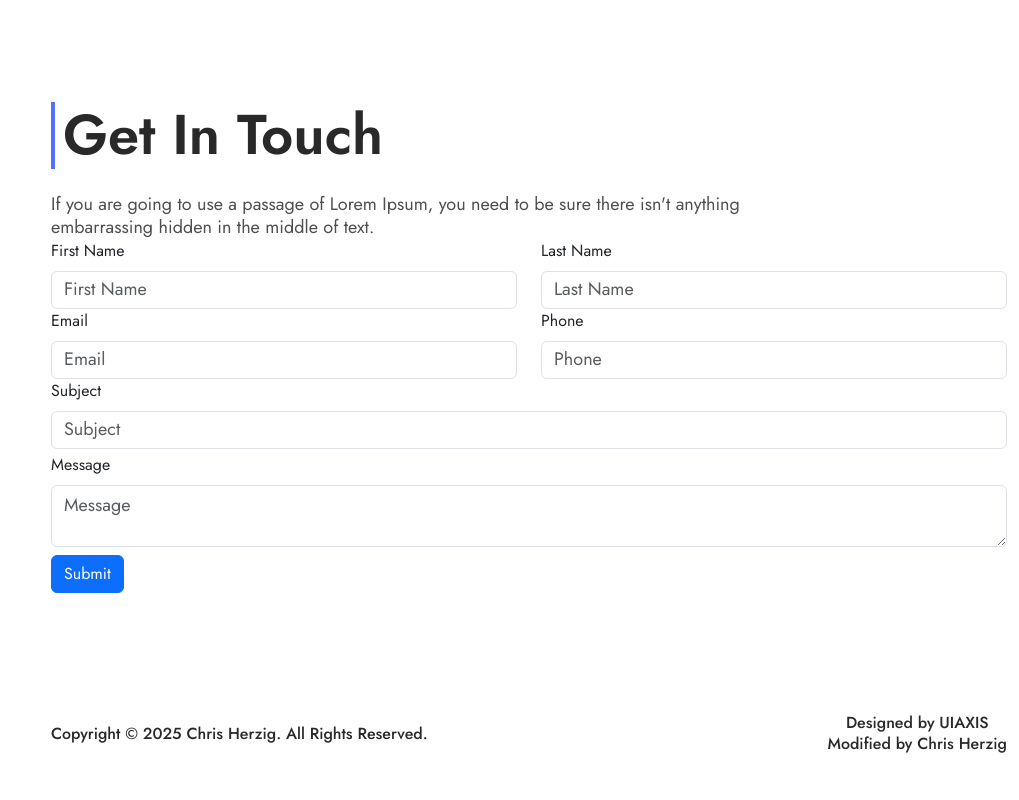
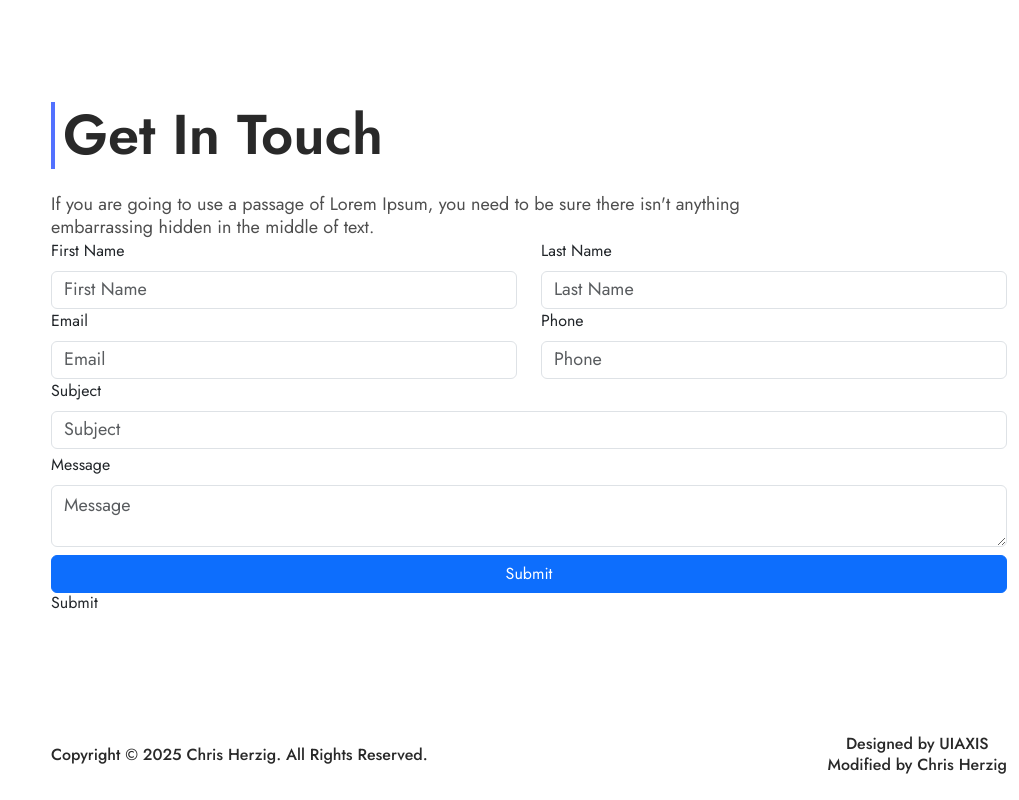
Before and after one commit to ScientistZero/NewPortfolioCH, a website: page contact.html in a window 1280 px wide. Shown: the part 1034-1834 px from the top of the page, without its empty margins (261-1280 px from the left). Before the commit the page ends 1813 px from the top, so only its background shows below. Drawn offline with nearby package versions, Linux system fonts and the light colour scheme.

Commit message:
Changed button to input

```diff
--- a/contact.html
+++ b/contact.html
@@ -675,9 +675,9 @@
                   </div>
 
               </div>
-              <button type="submit" class="btn btn-primary mt-2">Submit</button>
+              <input type="submit" class="btn btn-primary mt-2">Submit</button>
 
-              </button>
+            </input>
           </form>
           </div>
         </section>
```
